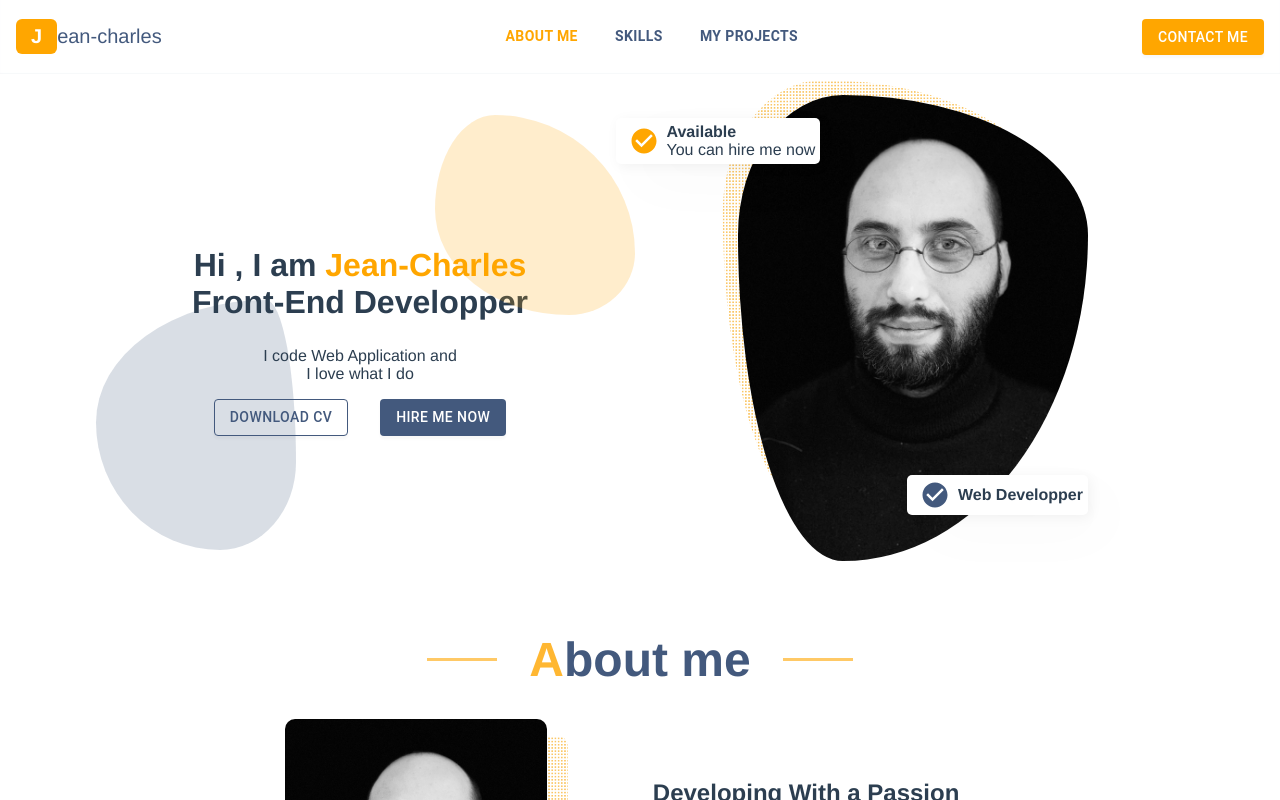
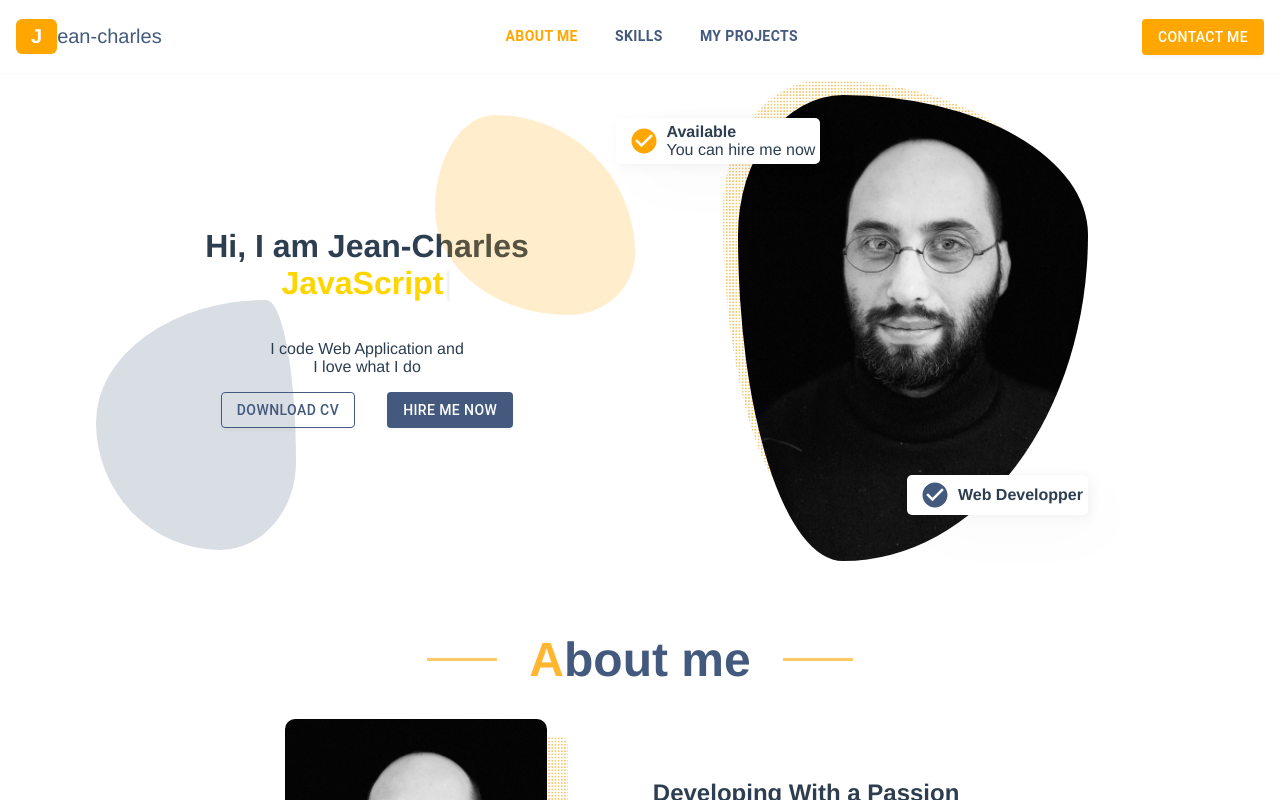
Before and after one commit to Cadegan/portfolio, a React (Create React App) app: page / in a window 1280 px wide. Shown: the top 800 px of the page. Built offline with nearby package versions, Linux system fonts and the light colour scheme; no server answers.

Commit message:
Typewriter

```diff
--- a/package.json
+++ b/package.json
@@ -21,6 +21,7 @@
     "react-router-dom": "^6.8.2",
     "react-router-hash-link": "^2.4.3",
     "react-scripts": "5.0.1",
+    "typewriter-effect": "^2.19.0",
     "web-vitals": "^2.1.4"
   },
   "scripts": {
--- a/src/components/Profile/_profil.scss
+++ b/src/components/Profile/_profil.scss
@@ -36,16 +36,28 @@
 }
 
 .catch-phrase {
-    h1 {
-        font-size: 2rem;
-    }
+    width: 350px;
+    // h1 {
+    //     font-size: 2rem;
+    // }
 
-    p {
-        font-size: 1rem;
-    }
+    // p {
+    //     font-size: 1rem;
+    // }
+    // span {
+    //     color: #FFA600;
+    // }
 
-    span {
-        color: #FFA600;
+}
+
+.Typewriter {
+    // text-align: left;
+    // width: 100%;
+    font-size: 2rem;
+    height: 6rem;
+
+    .Typewriter__wrapper {
+        font-weight: 700;
     }
 }
 
@@ -182,9 +194,9 @@
 }
 
 @media (min-width: 320px) and (max-width: 480px) {
-    .main {
-        // margin-top: 0rem;
-    }
+    // .main {
+    //     margin-top: 0rem;
+    // }
 
     .home {
         min-height: 90vh;
--- a/src/components/Profile/index.jsx
+++ b/src/components/Profile/index.jsx
@@ -2,25 +2,9 @@ import { Button } from "@mui/material";
 import profil from "../../assets/profil.jpg";
 import CheckCircleIcon from "@mui/icons-material/CheckCircle";
 import { motion } from "framer-motion";
+import Typewriter from "typewriter-effect";
 
 const Profile = () => {
-  const mentionCatchPhraseH1 = {
-    hidden: { y: -30, opacity: 0 },
-    visible: {
-      y: 0,
-      opacity: 1,
-      transition: { duration: 0.5, delay: 0.3, ease: [0, 0, 0.58, 1] },
-    },
-  };
-
-  const motionCatchPhraseSpan = {
-    hidden: { opacity: 0 },
-    visible: {
-      opacity: 1,
-      transition: { duration: 0.5, delay: 1.5, ease: [0, 0, 0.58, 1] },
-    },
-  };
-
   const motionDevelopper = {
     hidden: { x: 30, opacity: 0 },
     visible: {
@@ -61,22 +45,34 @@ const Profile = () => {
   return (
     <section id="home" className="home">
       <div className="catch-phrase">
-        <motion.h1
-          variants={mentionCatchPhraseH1}
-          initial="hidden"
-          animate="visible"
-          transition="transition"
-        >
-          Hi , I am{" "}
-          <motion.span
-            variants={motionCatchPhraseSpan}
-            initial="hidden"
-            animate="visible"
-          >
-            Jean-Charles
-          </motion.span>
-          <br /> Front-End Developper
-        </motion.h1>
+        <Typewriter
+          options={{
+            deleteSpeed: 15,
+          }}
+          onInit={(typewriter) => {
+            typewriter
+              .pauseFor(800)
+              .changeDelay(60)
+              .typeString("Hi, ")
+              .pauseFor(500)
+              .typeString("<span>I am Jean-Charles</span><br />")
+              .pauseFor(300)
+              .typeString('<span style="color: #264DE4"> CSS</span>')
+              .pauseFor(600)
+              .deleteChars(3)
+              .typeString('<span style="color: #ffd500"> JavaScript</span>')
+              .pauseFor(600)
+              .deleteChars(10)
+              .typeString('<span style="color: #5ED3F3"> React</span>')
+              .pauseFor(600)
+              .deleteChars(5)
+              .typeString(
+                '<span style="color: #FFA600">Front-End Developper</span>'
+              )
+              .pauseFor(1000)
+              .start();
+          }}
+        />
         <p>
           I code Web Application and <br /> I love what I do
         </p>
--- a/src/styles/main.css
+++ b/src/styles/main.css
@@ -174,14 +174,16 @@ section {
   z-index: -1;
 }
 
-.catch-phrase h1 {
+.catch-phrase {
+  width: 350px;
+}
+
+.Typewriter {
   font-size: 2rem;
+  height: 6rem;
 }
-.catch-phrase p {
-  font-size: 1rem;
-}
-.catch-phrase span {
-  color: #FFA600;
+.Typewriter .Typewriter__wrapper {
+  font-weight: 700;
 }
 
 .profil {
```
Also changed, not shown: src/components/Profile/_profil.css (+1 -1 lines), 2 other files (tests, documents, lock files or other folders).
